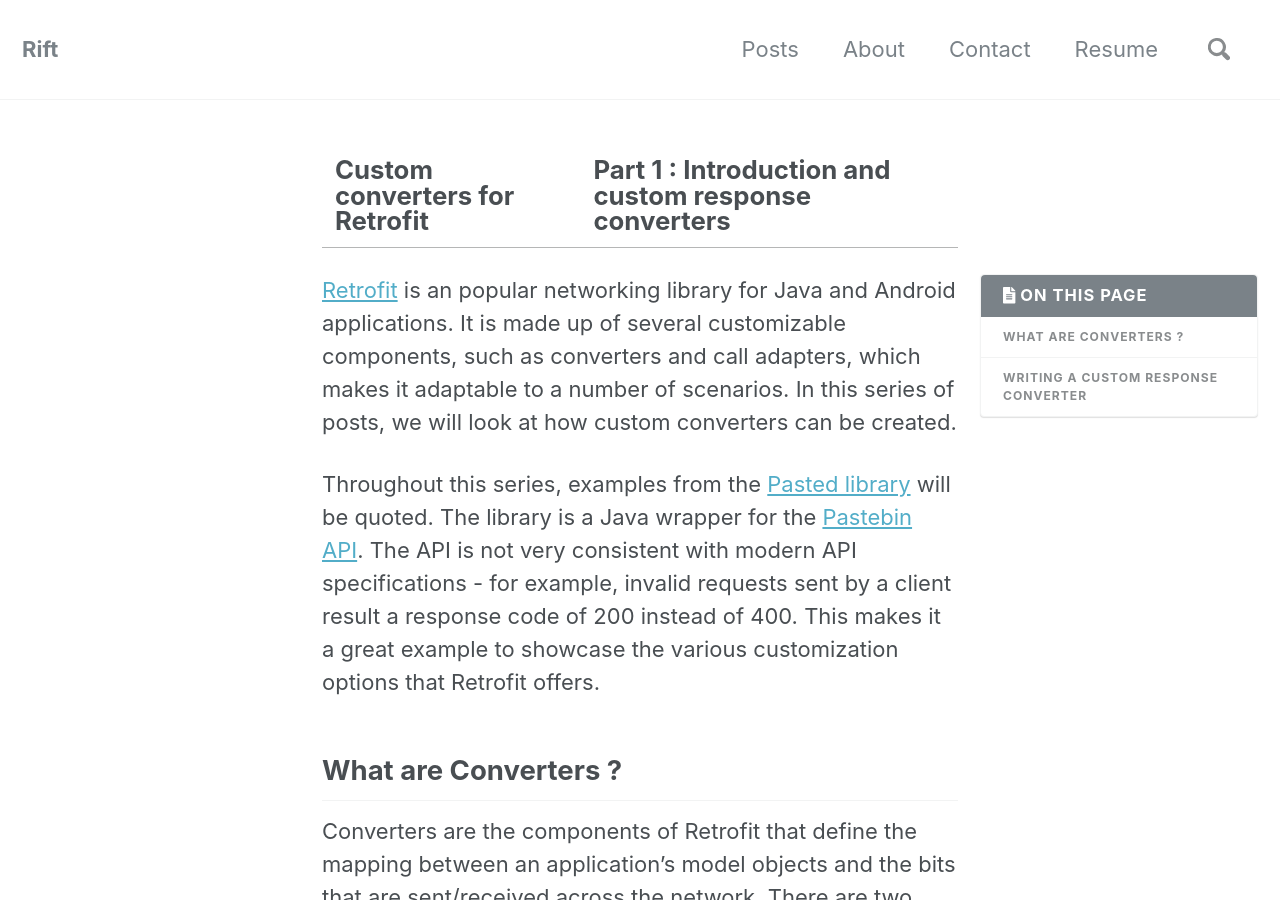
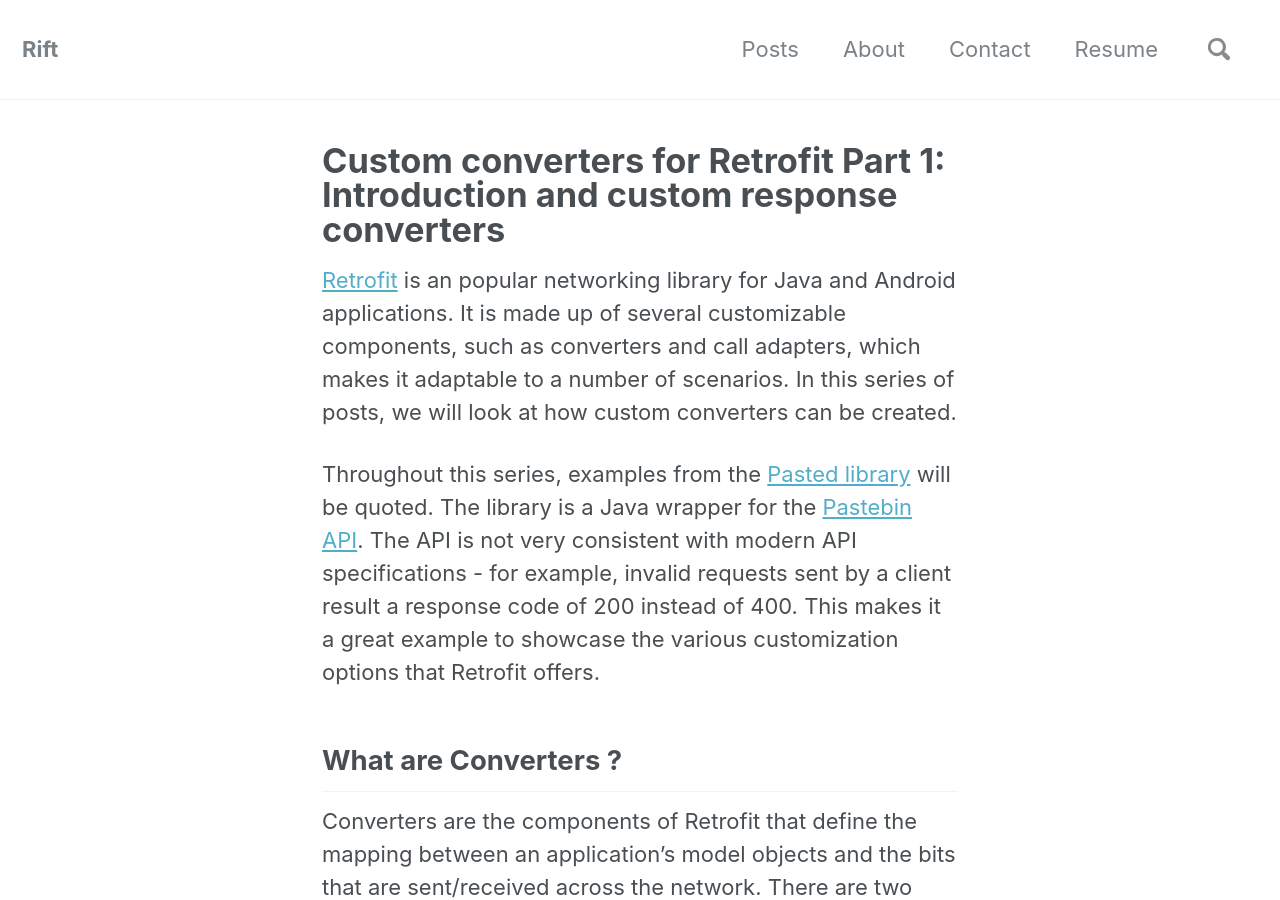
Before and after one commit to rhari991/rhari991.github.io, a Jekyll site: the page built from _posts/2018-02-05-retrofit-response-converters.md, in a window 1280 px wide and 900 px high. Built offline with Jekyll 4.4.1, drawn with Linux system fonts in a browser that asks for light colours; nearby versions of some CDN libraries.

Commit message:
remove default setting for toc and tweak titles

```diff
--- a/_config.yml
+++ b/_config.yml
@@ -253,4 +253,4 @@ defaults:
       comments: true
       share: false
       related: false
-      toc: true
+      toc: false
--- a/_posts/2018-02-05-retrofit-response-converters.md
+++ b/_posts/2018-02-05-retrofit-response-converters.md
@@ -1,5 +1,5 @@
 ---
-title: "Custom converters for Retrofit | Part 1 : Introduction and custom response converters"
+title: "Custom converters for Retrofit Part 1: Introduction and custom response converters"
 excerpt: "Converters define the mapping between network requests/responses and model classes. Custom response converters can be used to handle edge cases in a server's API."
 last_modified_at: 2018-02-05 10:00:00-04:00
 categories:
```
Also changed, not shown: _posts/2018-02-07-retrofit-request-converters.md (+1 -1 lines).
